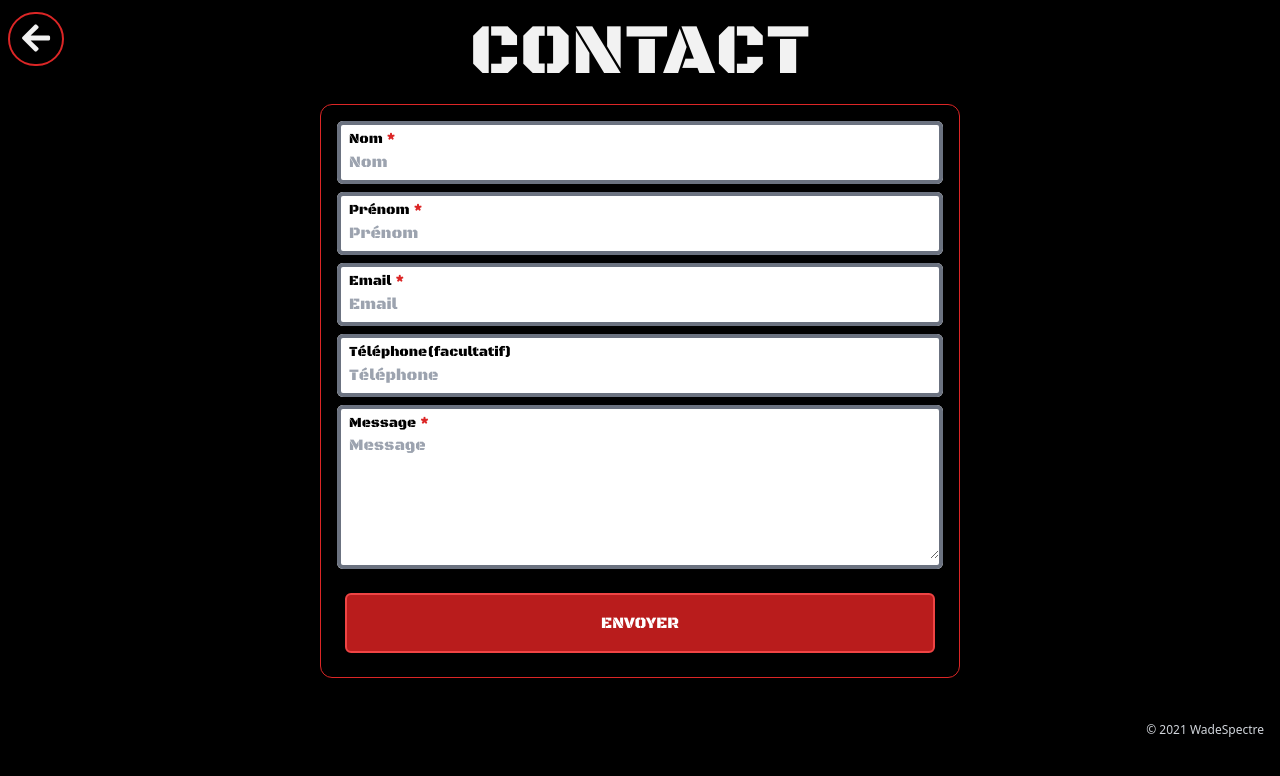
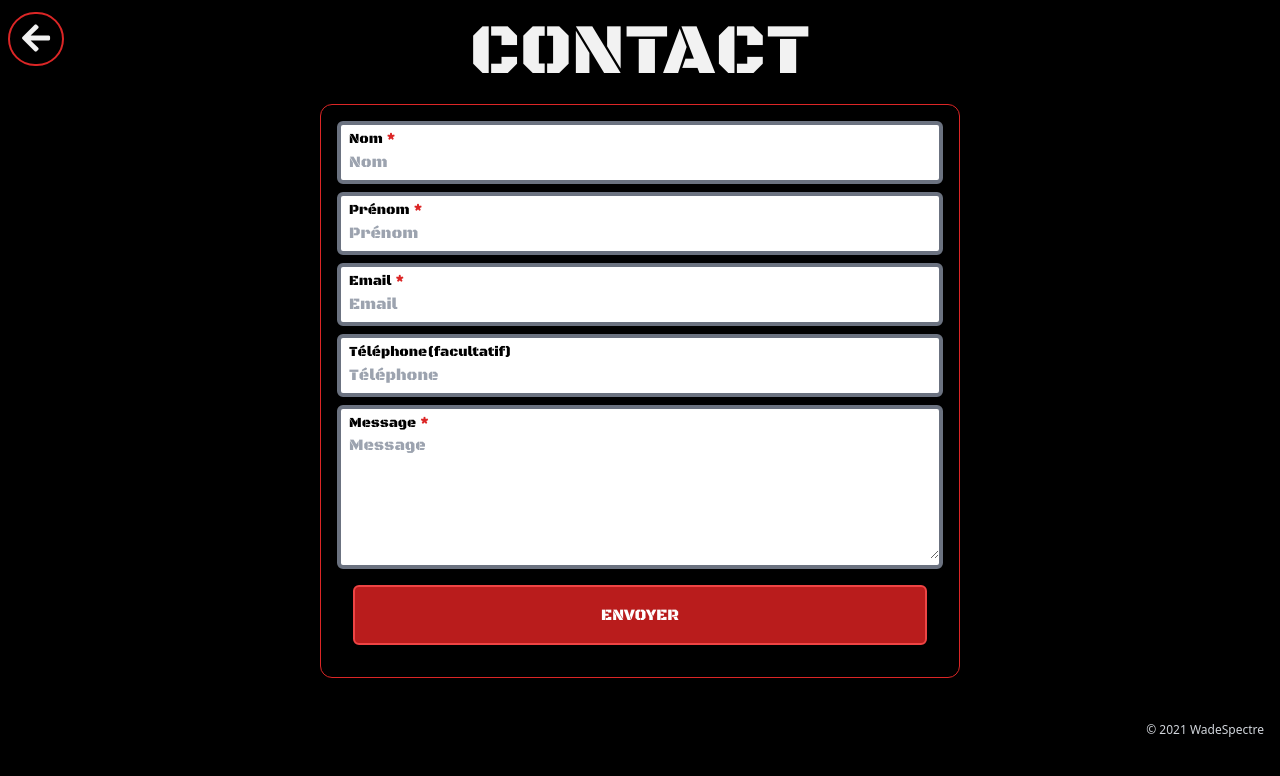
Before and after one commit to JuBerges/portfolio-react, a React (Create React App) app: page /contact in a window 1280 px wide. Shown: the top 776 px of the page. Built offline with nearby package versions, Linux system fonts and the light colour scheme.

Commit message:
form fixed

```diff
--- a/src/components/ContactForm.js
+++ b/src/components/ContactForm.js
@@ -9,6 +9,7 @@ export default function ContactForm() {
 
         form.addEventListener("submit", function (e) {
             const formData = new FormData(form);
+            result.style.display = "block";
             e.preventDefault();
             var object = {};
             formData.forEach((value, key) => {
@@ -55,19 +56,14 @@ export default function ContactForm() {
         <div className="flex flex-col justify-center items-center w-full mb-5">
             <h1 className="m-4 blackops text-4xl md:text-7xl">CONTACT</h1>
             <form id="form" action="https://api.web3forms.com/submit" method="POST" className=" border border-red-600 rounded-xl p-2 w-11/12 md:w-2/4 mb-10">
-                <input type="hidden" name="apikey" value="9393c877-26c2-4c53-9da3-fa7e5c1aeb52" />
+                <input type="hidden" name="apikey" value="1d3a0cf6-94b4-487e-95f8-5c962e575e2e" />
                 <input type="hidden" name="subject" value="DEA - Nouveau message sur votre site" />
                 <Input regex label="Nom" id="lastName" placeholder="Nom" required></Input>
                 <Input regex label="Prénom" id="name" placeholder="Prénom" required></Input>
                 <Input type="email" label="Email" id="email" placeholder="Email" required />
                 <Input label="Téléphone(facultatif)" id="phone" type="phone" placeholder="Téléphone"></Input>
-                <Input textArea label="Message" id="message" placeholder="Message" required />
-                <div className="flex flex-col p-4">
-                    <button className="w-full px-3 py-4 text-white border-2 border-red-500 bg-red-700 rounded-md focus:bg-red-800 focus:outline-none blackops" type="submit">
-                        ENVOYER
-                    </button>
-                    <div id="result"></div>
-                </div>
+                <Input textArea label="Message" id="message" placeholder="Message" required lastOne />
+                <div id="result" className="text-center text-xl blackops"></div>
             </form>
         </div>
     );
--- a/src/components/Input.js
+++ b/src/components/Input.js
@@ -1,11 +1,30 @@
-import { useState } from "react";
+import { useState, useEffect } from "react";
 import { useRef } from "react";
 
 const Input = (props) => {
     const [inputValue, setInputValue] = useState("");
-    const { id, wrapperClassName = "", regex, textArea, placeholder = "", label = "", type = "text", error = false, errorText = "", required, rows = "5", ...rest } = props;
+    const [isRequired, setIsRequired] = useState("");
+    const {
+        id,
+        wrapperClassName = "",
+        regex,
+        textArea,
+        placeholder = "",
+        label = "",
+        type = "text",
+        error = false,
+        errorText = "",
+        required,
+        rows = "5",
+        lastOne,
+        ...rest
+    } = props;
 
     const inputRef = useRef();
+
+    useEffect(() => {
+        required && setIsRequired("required");
+    }, [required]);
 
     function checkValue(value) {
         let regX = /[^a-zA-Z\u00C0-\u024F ]/;
@@ -14,10 +33,15 @@ const Input = (props) => {
             setInputValue(value);
         }
     }
+
+    function resetValue() {
+        setTimeout(() => setInputValue(""), 200);
+    }
+
     return (
-        <div className={`rounded-md bg-white m-2 ${wrapperClassName}`}>
+        <div className={`m-2 ${wrapperClassName}`}>
             <div
-                className={`border-4 rounded-md transition duration-500 ease-in-out ${
+                className={`border-4 bg-white rounded-md transition duration-500 ease-in-out ${
                     error ? "focus-within:border-red-600 border-red-600" : "focus-within:border-green-500 border-gray-500"
                 }`}
                 onClick={() => inputRef.current.focus()}
@@ -28,6 +52,7 @@ const Input = (props) => {
                 {textArea ? (
                     <textarea
                         rows={rows}
+                        required={isRequired}
                         name={label}
                         value={inputValue}
                         onChange={(e) => (regex ? checkValue(e.target.value) : setInputValue(e.target.value))}
@@ -40,6 +65,7 @@ const Input = (props) => {
                 ) : (
                     <input
                         value={inputValue}
+                        required={isRequired}
                         name={label}
                         onChange={(e) => (regex ? checkValue(e.target.value) : setInputValue(e.target.value))}
                         ref={inputRef}
@@ -52,6 +78,19 @@ const Input = (props) => {
                 )}
             </div>
             {errorText && <p className="text-xs pl-2 text-red-600 mb-4">{errorText}</p>}
+            {lastOne && (
+                <div className="flex flex-col p-4 bg-black">
+                    <button
+                        onClick={() => {
+                            resetValue();
+                        }}
+                        className="w-full px-3 py-4 text-white border-2 border-red-500 bg-red-700 rounded-md focus:bg-red-800 focus:outline-none blackops"
+                        type="submit"
+                    >
+                        ENVOYER
+                    </button>
+                </div>
+            )}
         </div>
     );
 };
```
